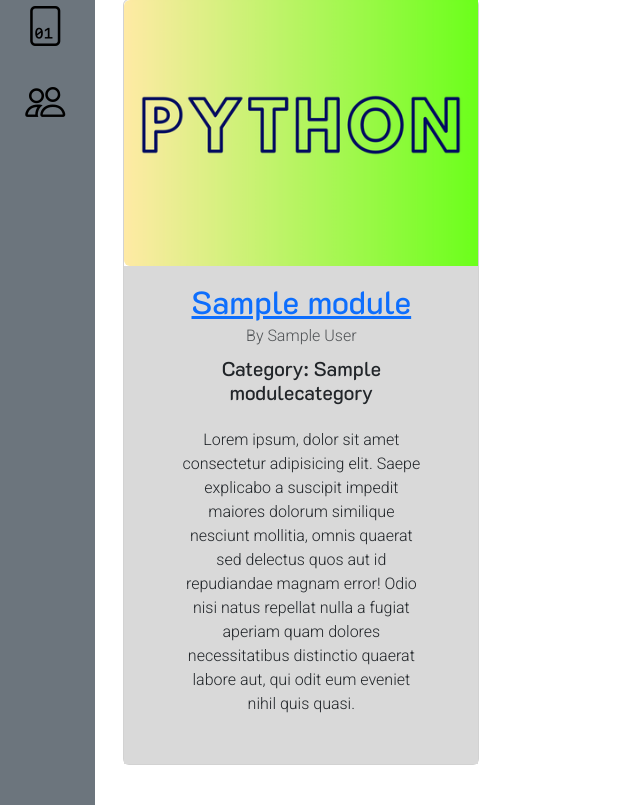
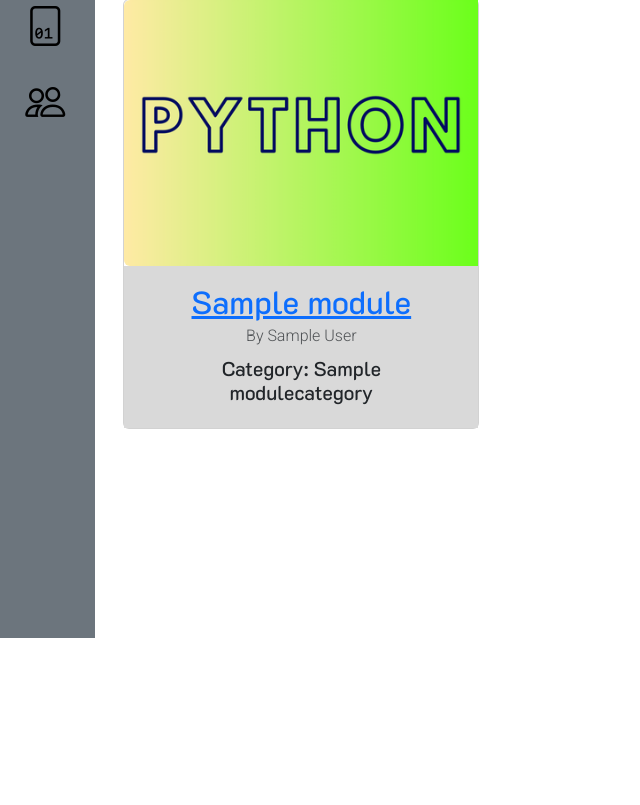
Before and after one commit to aubreyrui/csci42-alice-repository, a Django app: page / in a window 1280 px wide. Shown: the part 162-967 px from the top of the page, without its empty margins (0-640 px from the left). After the commit the page ends 800 px from the top, so only its background shows below. Run offline with Django 5.2, Linux system fonts and the light colour scheme; tables that the repository leaves empty hold one stand-in row (values such as "Sample post"); some libraries are stand-ins or nearby versions.

Commit message:
removed placeholders for now

```diff
--- a/bitwiseapp/templates/index.html
+++ b/bitwiseapp/templates/index.html
@@ -42,9 +42,9 @@
                                         <h2 class="card-title"><a href="{{ module.get_absolute_url }}">{{ module.title }}</a></h2>
                                         <p class="card-subtitle mb-2 text-muted">By {{ module.author }}</p>
                                         <h5>Category: {{ module.category.name }}</h5>
-                                        <div class="card-body">
+                                        <!-- <div class="card-body">
                                             <p>Lorem ipsum, dolor sit amet consectetur adipisicing elit. Saepe explicabo a suscipit impedit maiores dolorum similique nesciunt mollitia, omnis quaerat sed delectus quos aut id repudiandae magnam error! Odio nisi natus repellat nulla a fugiat aperiam quam dolores necessitatibus distinctio quaerat labore aut, qui odit eum eveniet nihil quis quasi.</p>
-                                        </div>
+                                        </div>  -->
                                     </div>
                                 </div>
                             </div>
--- a/bitwiseapp/templates/modules/modules_list.html
+++ b/bitwiseapp/templates/modules/modules_list.html
@@ -33,9 +33,9 @@
                                 <h2 class="card-title"><a href="{{ lesson.get_absolute_url }}">{{ lesson.title }}</a></h2>
                                 <p class="card-subtitle mb-2 text-muted">By {{ lesson.author }}</p>
                                 <h5>Category: {{ category.name }}</h5>
-                                <div class="card-body">
+                                <!-- <div class="card-body">
                                     <p>Lorem ipsum, dolor sit amet consectetur adipisicing elit. Saepe explicabo a suscipit impedit maiores dolorum similique nesciunt mollitia, omnis quaerat sed delectus quos aut id repudiandae magnam error! Odio nisi natus repellat nulla a fugiat aperiam quam dolores necessitatibus distinctio quaerat labore aut, qui odit eum eveniet nihil quis quasi.</p>
-                                </div>
+                                </div>  -->
                             </div>
                         </div>
                     </div>
```
